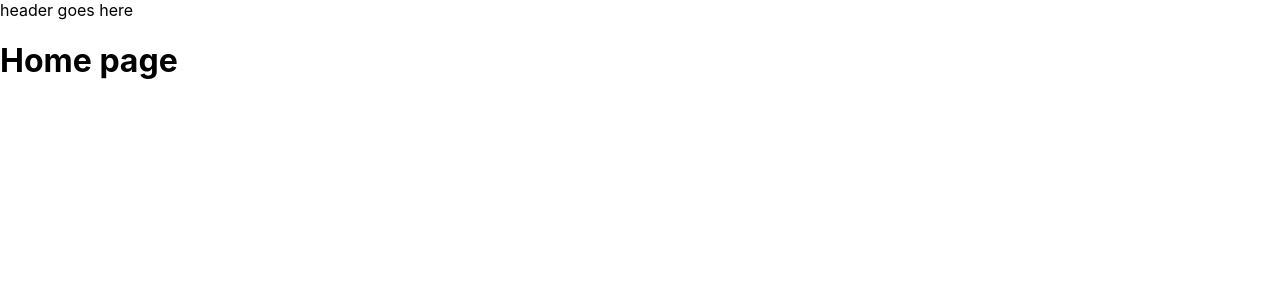
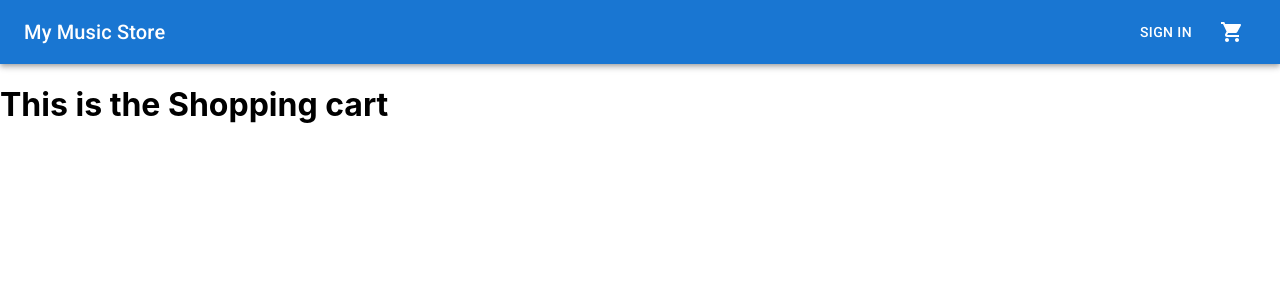
Before and after one commit to justinalequin/my-music-store-1, a React (Create React App) app: page /cart in a window 1280 px wide. Shown: the top 300 px of the page. Built offline with nearby package versions, Linux system fonts and the light colour scheme.

Commit message:
built product display component

```diff
--- a/package.json
+++ b/package.json
@@ -3,11 +3,16 @@
   "version": "0.1.0",
   "private": true,
   "dependencies": {
+    "@emotion/react": "^11.7.1",
+    "@emotion/styled": "^11.6.0",
+    "@mui/icons-material": "^5.3.1",
+    "@mui/material": "^5.4.0",
     "@testing-library/jest-dom": "^5.16.2",
     "@testing-library/react": "^12.1.2",
     "@testing-library/user-event": "^13.5.0",
     "react": "^17.0.2",
     "react-dom": "^17.0.2",
+    "react-router-dom": "^6.2.1",
     "react-scripts": "5.0.0",
     "web-vitals": "^2.1.4"
   },
--- a/public/index.html
+++ b/public/index.html
@@ -24,6 +24,11 @@
       work correctly both with client-side routing and a non-root public URL.
       Learn how to configure a non-root public URL by running `npm run build`.
     -->
+    <!-- ROBOTO FONT - NEEDED FOR MATERIAL UI -->
+    <link
+      rel="stylesheet"
+      href="https://fonts.googleapis.com/css?family=Roboto:300,400,500,700&display=swap"
+    />
     <title>React App</title>
   </head>
   <body>
--- a/src/App.js
+++ b/src/App.js
@@ -1,8 +1,23 @@
+import {
+  BrowserRouter,
+  Routes,
+  Route
+} from "react-router-dom";
+
 import HomePage from './components/pages/HomePage';
+import SignInPage from './components/pages/SignInPage';
+import CartPage from './components/pages/CartPage';
+
 
 function App() {
   return (
-    <HomePage />
+    <BrowserRouter>
+      <Routes>
+        <Route index element={<HomePage />} />
+        <Route path="cart" element={<CartPage />} />
+        <Route path="sign-in" element={<SignInPage />} />
+      </Routes>
+    </BrowserRouter>
   );
 }
 
--- /dev/null
+++ b/src/components/ProductDisplay.js
@@ -0,0 +1,51 @@
+import FavoriteIcon from '@mui/icons-material/Favorite';
+import Button from '@mui/material/Button';
+import Card from '@mui/material/Card';
+import CardActions from '@mui/material/CardActions';
+import CardContent from '@mui/material/CardContent';
+import CardHeader from '@mui/material/CardHeader';
+import CardMedia from '@mui/material/CardMedia';
+import IconButton from '@mui/material/IconButton';
+import Typography from '@mui/material/Typography';
+import * as React from 'react';
+
+export default function ProductDisplay(props) {
+
+  const {product: {
+    id,
+    title,
+    brand,
+    price,
+    description,
+    image,
+  }} = props;
+
+  return (
+    <Card sx={{ maxWidth: 345 }}>
+      <CardHeader
+        action={
+          <Typography>${price/100}</Typography>
+        }
+        title={title}
+        subheader={brand}
+      />
+      <CardMedia
+        component="img"
+        height="194"
+        image={image}
+        alt="Paella dish"
+      />
+      <CardContent>
+        <Typography variant="body2" color="text.secondary">
+          {description}
+        </Typography>
+      </CardContent>
+      <CardActions disableSpacing>
+        <Button variant="text">Add to cart</Button>
+        <IconButton aria-label="add to favorites" sx={{marginLeft: 'auto'}}>
+          <FavoriteIcon />
+        </IconButton>
+      </CardActions>
+    </Card>
+  );
+}
--- a/src/components/layout/Header.js
+++ b/src/components/layout/Header.js
@@ -1,5 +1,42 @@
+import ShoppingCartIcon from '@mui/icons-material/ShoppingCart';
+import AppBar from '@mui/material/AppBar';
+import Box from '@mui/material/Box';
+import Button from '@mui/material/Button';
+import IconButton from '@mui/material/IconButton';
+import Toolbar from '@mui/material/Toolbar';
+import Typography from '@mui/material/Typography';
 import React from 'react';
+import { Link } from "react-router-dom";
 
-const Header = () => "header goes here";
+
+const Header = () => (
+  <Box sx={{ flexGrow: 1 }}>
+    <AppBar position="static">
+      <Toolbar>
+        <Box sx={{ flexGrow: 1 }}>
+          <Link to="/">
+            <Typography variant="h6" component="div">
+              My Music Store
+            </Typography>
+          </Link>
+        </Box>
+      <Link to="/sign-in">
+        <Button color="inherit">Sign in</Button>
+      </Link >
+      <Link to="/cart">
+        <IconButton
+          size="large"
+          edge="start"
+          color="inherit"
+          aria-label="menu"
+          sx={{ ml: 1 }}
+        >
+          <ShoppingCartIcon />
+        </IconButton>
+      </Link >
+      </Toolbar>
+    </AppBar>
+  </Box>
+)
 
 export default Header;
--- a/src/components/pages/CartPage.js
+++ b/src/components/pages/CartPage.js
@@ -1,7 +1,14 @@
 import React from 'react';
+import Layout from '../layout/Layout';
 
 const CartPage = () => {
-  return 'cart page';
+  return (
+    <Layout>
+      <h1>
+        This is the Shopping cart
+      </h1>
+    </Layout>
+  )
 };
 
 export default CartPage;
--- a/src/components/pages/HomePage.js
+++ b/src/components/pages/HomePage.js
@@ -1,12 +1,32 @@
 import React from 'react';
 import Layout from '../layout/Layout';
+import ProductDisplay from '../ProductDisplay';
 
 
 
 const HomePage = () => {
   return (
   <Layout color="red">
-    <h1>Home page</h1>
+    <ProductDisplay
+      product={{
+        id: '123',
+        title: 'Blue Drumset"',
+        brand: 'Yamaha',
+        price: 89999,
+        description: 'This is a great drum set you should buy it today!',
+        image: 'https://img.grouponcdn.com/stores/xeedMRUK7jjx6xqd8S8mD7aNKuL/storespi892307-1000x600/v1/c870x524.jpg',
+      }}
+    />
+    <ProductDisplay
+      product={{
+        id: '456',
+        title: 'Red Drumset',
+        brand: 'Yamaha',
+        price: 99999,
+        description: 'This is a great drum set you should buy it today! but this on is red',
+        image: 'https://media.sweetwater.com/images/items/750/SBP8F3CR-large.jpg?v=59a77bcd3841c67a',
+      }}
+    />
   </Layout>
   )
 };
--- a/src/index.css
+++ b/src/index.css
@@ -7,6 +7,11 @@ body {
   -moz-osx-font-smoothing: grayscale;
 }
 
+a {
+  color: inherit;
+  text-decoration: none;
+}
+
 code {
   font-family: source-code-pro, Menlo, Monaco, Consolas, 'Courier New',
     monospace;
```
Also changed, not shown: 1 other file (tests, documents, lock files or other folders).
